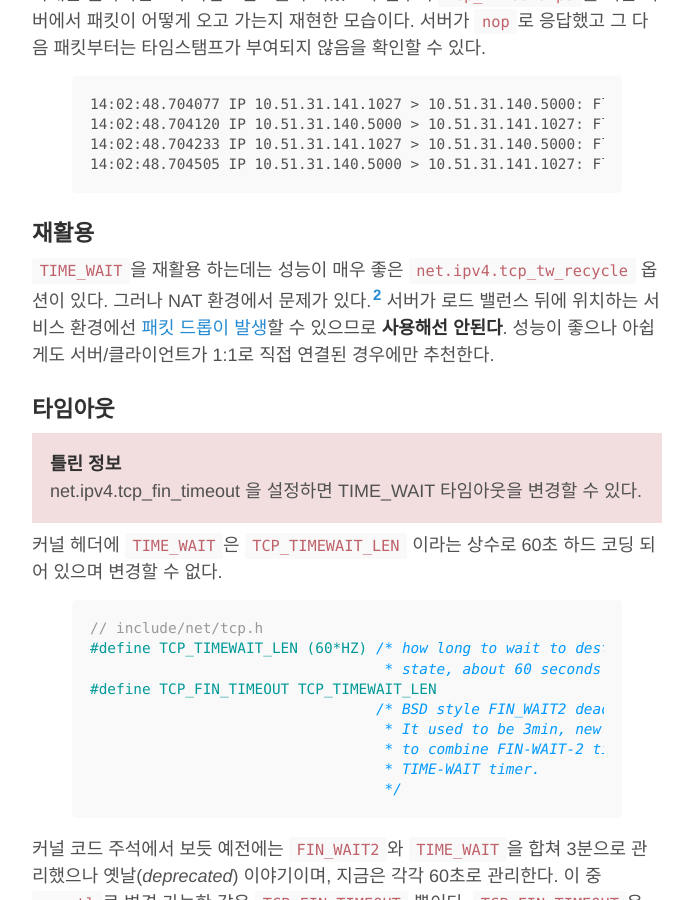
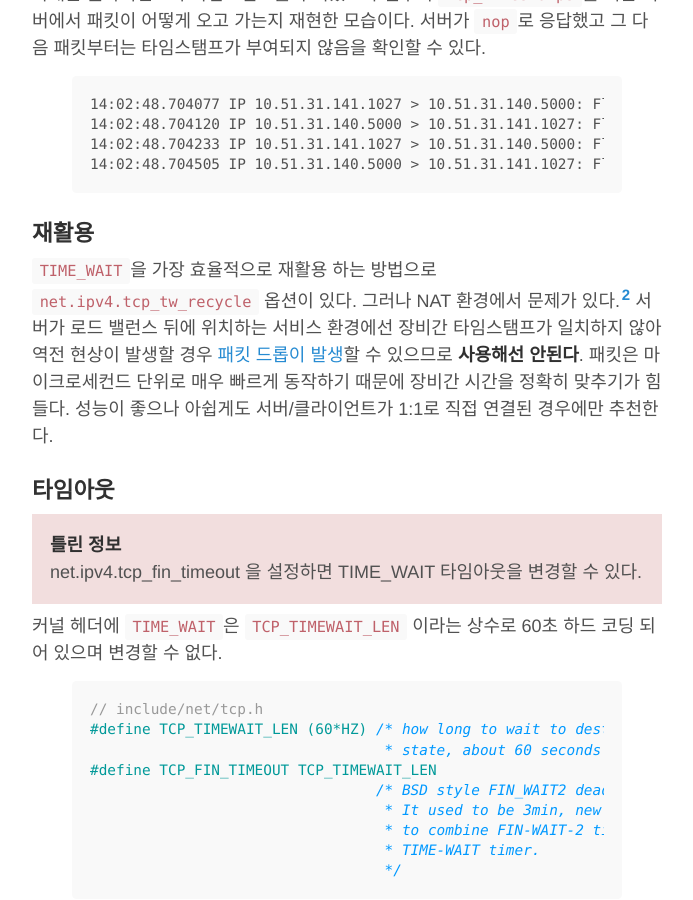
Before and after one commit to Umaigenomu/likejazz.github.io, a Jekyll site: the page built from _posts/2015-06-10-time-wait.md, in a window 1280 px wide and 900 px high, scrolled down 18850 px. Shown: the whole window, without its empty margins (293-986 px from the left). Built offline with Jekyll 4.4.1, drawn with Linux system fonts in a browser that asks for light colours.

Commit message:
Publishing

```diff
--- a/_posts/2015-06-10-time-wait.md
+++ b/_posts/2015-06-10-time-wait.md
@@ -614,7 +614,7 @@ net.ipv4.tcp_tw_reuse = 1
 
 ### 재활용
 
-`TIME_WAIT`을 재활용 하는데는 성능이 매우 좋은 `net.ipv4.tcp_tw_recycle` 옵션이 있다. 그러나 NAT 환경에서 문제가 있다.[^fn-2] 서버가 로드 밸런스 뒤에 위치하는 서비스 환경에선 [패킷 드롭이 발생](http://tagnee.tistory.com/22)할 수 있으므로 **사용해선 안된다**. 성능이 좋으나 아쉽게도 서버/클라이언트가 1:1로 직접 연결된 경우에만 추천한다.
+`TIME_WAIT`을 가장 효율적으로 재활용 하는 방법으로 `net.ipv4.tcp_tw_recycle` 옵션이 있다. 그러나 NAT 환경에서 문제가 있다.[^fn-2] 서버가 로드 밸런스 뒤에 위치하는 서비스 환경에선 장비간 타임스탬프가 일치하지 않아 역전 현상이 발생할 경우 [패킷 드롭이 발생](http://tagnee.tistory.com/22)할 수 있으므로 **사용해선 안된다**. 패킷은 마이크로세컨드 단위로 매우 빠르게 동작하기 때문에 장비간 시간을 정확히 맞추기가 힘들다. 성능이 좋으나 아쉽게도 서버/클라이언트가 1:1로 직접 연결된 경우에만 추천한다.
 
 ### 타임아웃
 
```
